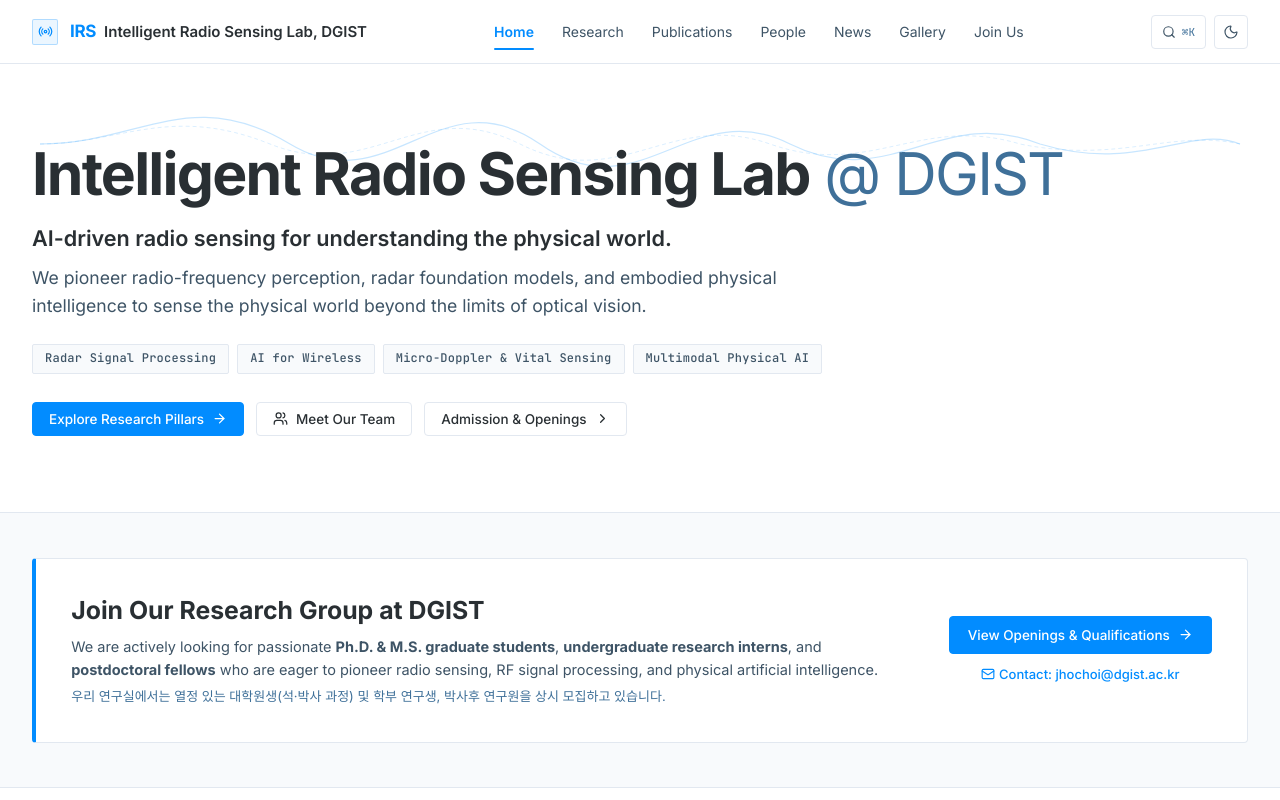
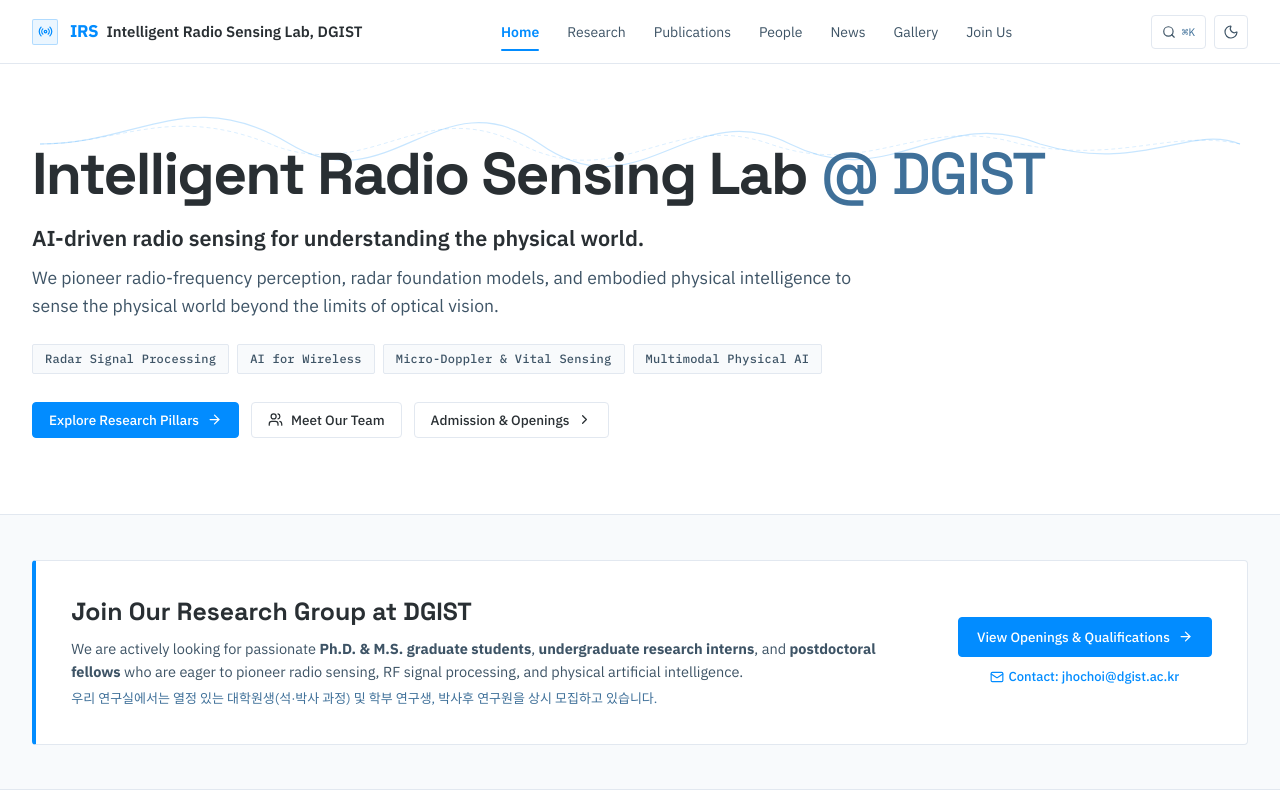
Before and after one commit to DGIST-IRSLab/DGIST-IRSLab.github.io, a React (Vite) app: page / in a window 1280 px wide. Shown: the top 800 px of the page. Built offline with nearby package versions, Linux system fonts and the light colour scheme.

Commit message:
Configure typography system: Space Grotesk (Hero & Headings), IBM Plex Sans (Body), IBM Plex Mono (Metadata, Venue, Year, Radar labels)

```diff
--- a/index.html
+++ b/index.html
@@ -10,7 +10,7 @@
     <!-- Preconnect Google Fonts -->
     <link rel="preconnect" href="https://fonts.googleapis.com">
     <link rel="preconnect" href="https://fonts.gstatic.com" crossorigin>
-    <link href="https://fonts.googleapis.com/css2?family=Inter:wght@300;400;500;600;700&family=JetBrains+Mono:wght@400;500;600&family=Noto+Sans+KR:wght@300;400;500;600&display=swap" rel="stylesheet">
+    <link href="https://fonts.googleapis.com/css2?family=IBM+Plex+Mono:ital,wght@0,400;0,500;0,600;1,400&family=IBM+Plex+Sans:ital,wght@0,300;0,400;0,500;0,600;0,700;1,400&family=Noto+Sans+KR:wght@300;400;500;600&family=Space+Grotesk:wght@500;600;700&display=swap" rel="stylesheet">
 
     <!-- Inline Theme Initializer to prevent flash -->
     <script>
--- a/src/components/publications/PublicationItem.tsx
+++ b/src/components/publications/PublicationItem.tsx
@@ -120,12 +120,14 @@
         {renderAuthors()}
       </div>
 
-      {/* Venue */}
+      {/* Venue (IBM Plex Mono) */}
       <div
+        className="venue-tag"
         style={{
-          fontSize: '13px',
-          fontStyle: 'italic',
-          color: 'var(--color-text-muted)',
+          fontFamily: 'var(--font-mono)',
+          fontSize: '12.5px',
+          color: 'var(--color-text-secondary)',
+          fontStyle: 'normal',
         }}
       >
         {publication.venue}
--- a/src/pages/HomePage.tsx
+++ b/src/pages/HomePage.tsx
@@ -274,9 +274,9 @@
         }
 
         .hero-title {
-          font-family: var(--font-sans);
+          font-family: var(--font-display);
           font-size: clamp(2.4rem, 4.6vw, 3.8rem);
-          font-weight: 750;
+          font-weight: 700;
           letter-spacing: -0.03em;
           line-height: 1.12;
           color: var(--color-text-primary);
@@ -289,7 +289,7 @@
         }
 
         .hero-statement {
-          font-family: var(--font-sans);
+          font-family: var(--font-body);
           font-size: clamp(1.15rem, 2vw, 1.35rem);
           font-weight: 600;
           line-height: 1.45;
@@ -298,7 +298,7 @@
         }
 
         .hero-description {
-          font-family: var(--font-sans);
+          font-family: var(--font-body);
           font-size: clamp(1rem, 1.5vw, 1.1rem);
           line-height: 1.6;
           color: var(--color-text-secondary);
@@ -358,7 +358,7 @@
         }
 
         .admissions-title {
-          font-family: var(--font-sans);
+          font-family: var(--font-heading);
           font-size: clamp(1.25rem, 2vw, 1.55rem);
           font-weight: 700;
           color: var(--color-text-primary);
@@ -416,9 +416,9 @@
         }
 
         .news-heading {
-          font-family: var(--font-sans);
+          font-family: var(--font-heading);
           font-size: clamp(1.75rem, 2.8vw, 2.3rem);
-          font-weight: 750;
+          font-weight: 700;
           letter-spacing: -0.025em;
           color: var(--color-text-primary);
           margin: 0;
--- a/src/styles/index.css
+++ b/src/styles/index.css
@@ -82,51 +82,71 @@
    TYPOGRAPHY STYLES
    ========================================================================== */
 
+/* Headings: Space Grotesk */
+h1, h2, h3, h4, h5, h6,
+.display-title,
+.h1-title,
+.h2-title,
+.h3-title {
+  font-family: var(--font-heading);
+}
+
 .display-title {
+  font-family: var(--font-display);
   font-size: var(--text-display);
-  font-weight: 600;
+  font-weight: 700;
   line-height: 1.1;
   letter-spacing: -0.03em;
   color: var(--color-text-primary);
 }
 
 .h1-title {
+  font-family: var(--font-heading);
   font-size: var(--text-h1);
-  font-weight: 600;
+  font-weight: 700;
   line-height: 1.2;
   letter-spacing: -0.025em;
   color: var(--color-text-primary);
 }
 
 .h2-title {
+  font-family: var(--font-heading);
   font-size: var(--text-h2);
-  font-weight: 600;
+  font-weight: 700;
   line-height: 1.25;
   letter-spacing: -0.02em;
   color: var(--color-text-primary);
 }
 
 .h3-title {
+  font-family: var(--font-heading);
   font-size: var(--text-h3);
-  font-weight: 500;
+  font-weight: 600;
   line-height: 1.35;
   letter-spacing: -0.01em;
   color: var(--color-text-primary);
 }
 
+/* Body: IBM Plex Sans */
 .body-large {
+  font-family: var(--font-body);
   font-size: var(--text-body-lg);
   line-height: 1.6;
   color: var(--color-text-secondary);
 }
 
 .body-text {
+  font-family: var(--font-body);
   font-size: var(--text-body);
   line-height: 1.6;
   color: var(--color-text-secondary);
 }
 
-.metadata-text {
+/* Metadata, Venue, Year, Radar Label: IBM Plex Mono */
+.metadata-text,
+.venue-tag,
+.year-tag,
+.radar-label {
   font-family: var(--font-mono);
   font-size: var(--text-metadata);
   line-height: 1.4;
--- a/src/styles/theme.css
+++ b/src/styles/theme.css
@@ -13,8 +13,11 @@
   --irs-charcoal-900: #292f33;
 
   /* Typography Families */
-  --font-sans: 'Inter', -apple-system, BlinkMacSystemFont, 'Segoe UI', Roboto, 'Noto Sans KR', sans-serif;
-  --font-mono: 'JetBrains Mono', 'SF Mono', Menlo, Consolas, Monaco, monospace;
+  --font-display: 'Space Grotesk', -apple-system, BlinkMacSystemFont, 'Segoe UI', sans-serif;
+  --font-heading: 'Space Grotesk', -apple-system, BlinkMacSystemFont, 'Segoe UI', sans-serif;
+  --font-body: 'IBM Plex Sans', -apple-system, BlinkMacSystemFont, 'Segoe UI', Roboto, 'Noto Sans KR', sans-serif;
+  --font-sans: 'IBM Plex Sans', -apple-system, BlinkMacSystemFont, 'Segoe UI', Roboto, 'Noto Sans KR', sans-serif;
+  --font-mono: 'IBM Plex Mono', 'JetBrains Mono', 'SF Mono', Menlo, Consolas, monospace;
 
   /* Typography Scale */
   --text-display: clamp(2.25rem, 4.5vw, 3.5rem);
@@ -137,7 +140,7 @@
 }
 
 html {
-  font-family: var(--font-sans);
+  font-family: var(--font-body);
   font-size: 16px;
   line-height: 1.6;
   color: var(--color-text-primary);
@@ -148,6 +151,7 @@
 }
 
 body {
+  font-family: var(--font-body);
   min-height: 100vh;
   display: flex;
   flex-direction: column;
```
